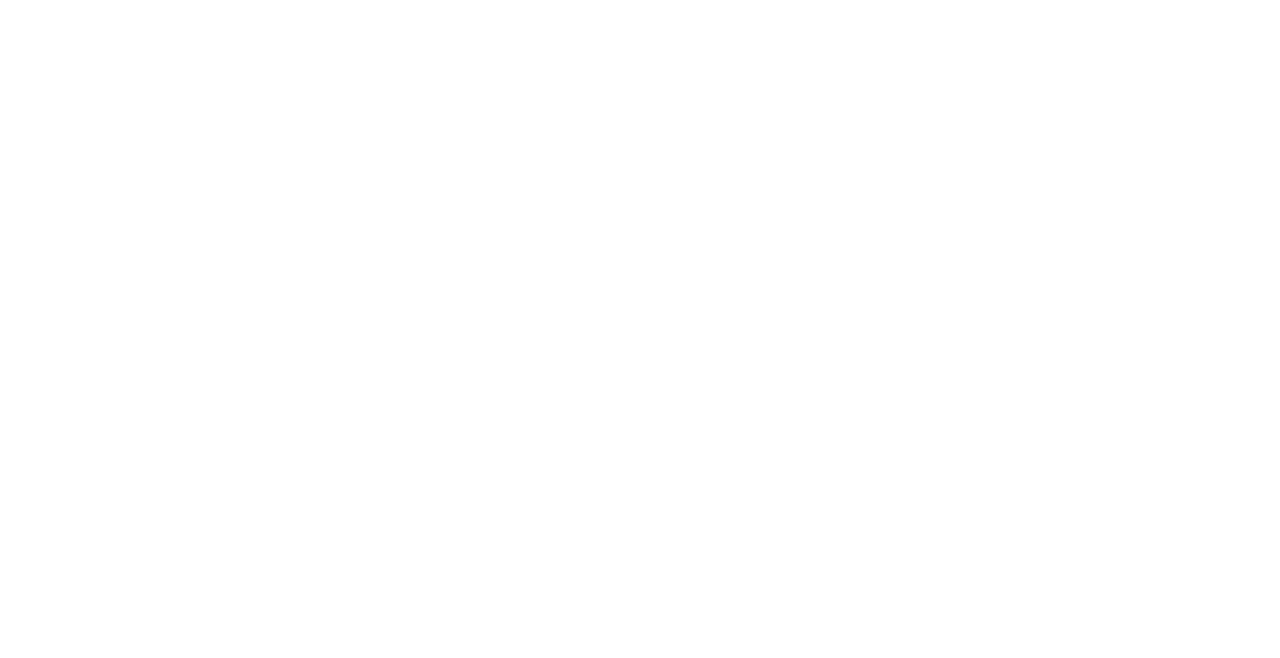
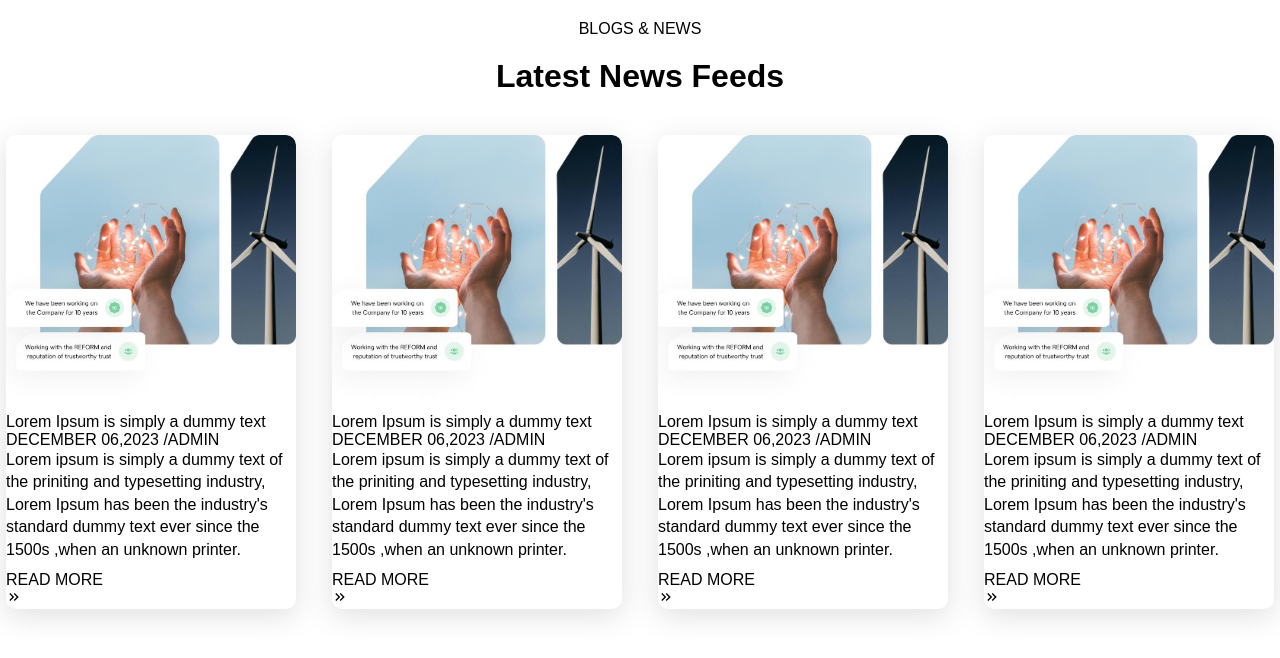
Before and after one commit to dhanushramudri/reform, a React (Create React App) app: page /blog in a window 1280 px wide. Before the commit this address had no page. Shown: the top 658 px of the page. Built offline with nearby package versions, Linux system fonts and the light colour scheme.

Commit message:
new commit

```diff
--- a/src/App.jsx
+++ b/src/App.jsx
@@ -3,6 +3,7 @@
 import Home from "./components/Home";
 import About from "./components/About";
 import ContactUs from "./components/ContactUs";
+import Blogs from "./components/Blog";
 
 const App = () => {
   return (
@@ -11,6 +12,7 @@
         <Route path="/" element={<Home />} />
         <Route path="/about" element={<About />} />
         <Route path="/contact" element={<ContactUs />} />
+        <Route path="/blog" element={<Blogs />} />
       </Routes>
     </Router>
   );
--- /dev/null
+++ b/src/components/Blog.css
@@ -0,0 +1,125 @@
+/* Blog.css */
+
+/* General styles */
+body {
+  font-family: "Albert Sans", sans-serif;
+  margin: 0;
+  padding: 0;
+}
+
+.wrapper {
+  width: 100%;
+  overflow: hidden;
+  margin-bottom: 50px;
+}
+
+.headerwrapper {
+  width: 100%;
+  height: auto;
+  display: flex;
+  flex-direction: column;
+  align-items: center;
+  justify-content: space-evenly;
+  padding: 20px 0;
+}
+
+.header-txt {
+  padding: 15px 30px;
+  background-color: #004652;
+  color: white;
+  clip-path: polygon(85% 1%, 100% 40%, 100% 100%, 0 99%, 0 0);
+}
+
+.latest {
+  font-size: 2rem;
+  font-weight: 600;
+  margin-top: 20px;
+  margin-bottom: 20px;
+}
+
+.photoswrapper {
+  display: flex;
+  flex-wrap: wrap;
+  justify-content: space-evenly;
+  gap: 30px;
+}
+
+.eachphoto {
+  width: calc(25% - 30px); /* Adjust the width according to your design */
+  min-width: 250px; /* Set a minimum width */
+  max-width: 350px; /* Set a maximum width */
+  height: auto;
+  margin-bottom: 30px;
+  background-color: white;
+  border-radius: 10px;
+  box-shadow: rgba(100, 100, 111, 0.2) 0px 7px 29px 0px;
+  overflow: hidden;
+}
+
+.image-wrapper {
+  height: 200px;
+  overflow: hidden;
+}
+
+.photo {
+  width: 100%;
+  height: auto;
+}
+
+.sub-part {
+  padding: 20px;
+}
+
+.head-text {
+  font-weight: 500;
+  font-size: 1.2rem;
+  margin-bottom: 10px;
+}
+
+.sub-text {
+  font-size: 0.8rem;
+  color: grey;
+  margin-bottom: 10px;
+}
+
+.text {
+  font-size: 1rem;
+  line-height: 1.4;
+  margin-bottom: 10px;
+}
+
+.read-info {
+  display: flex;
+  align-items: center;
+  gap: 5px;
+  color: #96dab5;
+  font-size: 0.9rem;
+}
+
+.read-more {
+  font-weight: 600;
+  font-size: 1rem;
+}
+
+.right-arrow {
+  font-size: 1.2rem;
+}
+
+/* Media queries */
+@media (max-width: 1200px) {
+  .each-photo {
+    width: calc(33.33% - 30px);
+  }
+}
+
+@media (max-width: 900px) {
+  .each-photo {
+    width: calc(50% - 30px);
+  }
+}
+
+@media (max-width: 600px) {
+  .each-photo {
+    width: calc(100% - 30px);
+  }
+}
--- /dev/null
+++ b/src/components/Blog.jsx
@@ -0,0 +1,88 @@
+// Blogs.js
+
+import React from "react";
+import Energy from "../images/hands.jpg";
+import Windmill from "../images/hands.jpg";
+import yellow from "../images/hands.jpg";
+import read from "../images/hands.jpg";
+import { MdKeyboardDoubleArrowRight } from "react-icons/md";
+import "./Blog.css";
+
+const Blogs = () => {
+  const dummytext = {
+    headtext: "Lorem Ipsum is simply a dummy text",
+    subtext: "DECEMBER 06,2023 /ADMIN",
+    text: "Lorem ipsum is simply a dummy text of the priniting and typesetting industry, Lorem Ipsum has been the industry's standard dummy text ever since the 1500s ,when an unknown printer.",
+  };
+
+  return (
+    <div className="wrapper">
+      <div className="headerwrapper">
+        <div className="headertxt">BLOGS & NEWS</div>
+        <div className="latest">Latest News Feeds</div>
+      </div>
+      <div className="newwrapper">
+        <div className="photoswrapper">
+          <div className="eachphoto">
+            <div className="imagewrapper">
+              <img src={Energy} className="photo" alt="Energy" />
+            </div>
+            <div className="subpart">
+              <div className="headtext">{dummytext.headtext}</div>
+              <div className="subtext">{dummytext.subtext}</div>
+              <div className="text">{dummytext.text}</div>
+              <div className="readinfo">
+                <div className="readmore">READ MORE</div>
+                <MdKeyboardDoubleArrowRight className="rightarrow" />
+              </div>
+            </div>
+          </div>
+          <div className="eachphoto">
+            <div className="imagewrapper">
+              <img src={Windmill} className="photo" alt="Windmill" />
+            </div>
+            <div className="subpart">
+              <div className="headtext">{dummytext.headtext}</div>
+              <div className="subtext">{dummytext.subtext}</div>
+              <div className="text">{dummytext.text}</div>
+              <div className="readinfo">
+                <div className="readmore">READ MORE</div>
+                <MdKeyboardDoubleArrowRight className="rightarrow" />
+              </div>
+            </div>
+          </div>
+          <div className="eachphoto">
+            <div className="imagewrapper">
+              <img src={yellow} className="photo" alt="Yellow" />
+            </div>
+            <div className="subpart">
+              <div className="headtext">{dummytext.headtext}</div>
+              <div className="subtext">{dummytext.subtext}</div>
+              <div className="text">{dummytext.text}</div>
+              <div className="readinfo">
+                <div className="readmore">READ MORE</div>
+                <MdKeyboardDoubleArrowRight className="rightarrow" />
+              </div>
+            </div>
+          </div>
+          <div className="eachphoto">
+            <div className="imagewrapper">
+              <img src={read} className="photo" alt="Read" />
+            </div>
+            <div className="subpart">
+              <div className="headtext">{dummytext.headtext}</div>
+              <div className="subtext">{dummytext.subtext}</div>
+              <div className="text">{dummytext.text}</div>
+              <div className="readinfo">
+                <div className="readmore">READ MORE</div>
+                <MdKeyboardDoubleArrowRight className="rightarrow" />
+              </div>
+            </div>
+          </div>
+        </div>
+      </div>
+    </div>
+  );
+};
+
+export default Blogs;
--- a/src/components/ContactUs.jsx
+++ b/src/components/ContactUs.jsx
@@ -88,7 +88,7 @@
           </div>
           <div className={styles.center}>
             <MdOutlineEmail className={styles.contactIcon} />
-            Loremispsom@gmai.com
+            Loremipsom@gmail.com
           </div>
           <div className={styles.center}>
             <HiOutlineLocationMarker className={styles.contactIcon} />
@@ -105,6 +105,7 @@
             placeholder="First Name"
             value={firstName}
             onChange={handleFirstNameChange}
+            className={styles.inputField}
           />
           <input
             type="text"
@@ -112,6 +113,7 @@
             placeholder="Last Name"
             value={lastName}
             onChange={handleLastNameChange}
+            className={styles.inputField}
           />
         </div>
         <input
@@ -120,6 +122,7 @@
           placeholder="Email address"
           value={email}
           onChange={handleEmailChange}
+          className={styles.inputField}
         />
         <input
           type="number"
@@ -127,13 +130,14 @@
           placeholder="Phone No"
           value={phone}
           onChange={handlePhoneChange}
+          className={styles.inputField}
         />
         <textarea
           name="message"
-          className={styles.textareaInput}
           placeholder="Message"
           value={message}
           onChange={handleMessageChange}
+          className={styles.textareaInput}
         ></textarea>
         <div className={styles.row2}>
           {toggleOn ? (
--- a/src/components/ContactUs.module.css
+++ b/src/components/ContactUs.module.css
@@ -1,10 +1,10 @@
 .contactus {
-  height: max-content;
-  width: 80%;
-  margin: 0 10%;
-  background-image: url("../images/contactbg.png");
-  background-color: rgba(0, 0, 0, 0);
   display: flex;
+  justify-content: center;
+  align-items: flex-start;
+  margin: 0 auto;
+  padding: 20px;
+  background-image: url("../images/contact.png");
 }
 
 .contactUsBtn {
@@ -27,14 +27,10 @@
 
 .leftContact {
   width: 50%;
-  margin: 3% 0;
-  height: max-content;
 }
 
 .rightContact {
-  margin: 3% 0;
   width: 50%;
-  height: max-content;
 }
 
 p {
@@ -49,7 +45,6 @@
   justify-content: flex-start;
   align-items: flex-start;
   flex-direction: column;
-  /* background-color: grey; */
   width: 50%;
   margin: 10% 2%;
   height: max-content;
@@ -72,77 +67,60 @@
   font-weight: 600;
 }
 
-.rightContact {
-  display: flex;
-  justify-content: center;
-  flex-direction: column;
-  height: 100%;
-}
-
-input {
-  width: 80%;
+.inputField,
+.textareaInput {
+  width: 100%;
   padding: 20px;
   border: none;
+  box-sizing: border-box;
   background-color: #ddf6e775;
   color: #54838a;
   font-weight: 600;
   font-size: 15px;
-  margin: 10px;
+  margin: 10px 0;
   border-top-right-radius: 30px;
 }
 
 .textareaInput {
-  width: 80%;
-  padding: 20px;
-  border: none;
-  background-color: #ddf6e775;
-  color: #54838a;
-  font-weight: 600;
-  font-size: 15px;
-  margin: 10px;
   height: 100px;
-  border-top-right-radius: 30px;
   max-width: 100%;
 }
 
 .row {
   display: flex;
   flex-direction: row;
-  width: 92%;
-}
-
-.toggleon {
-  width: 50px;
-  height: 30px;
-  color: #014753;
+  justify-content: center;
+  align-items: center;
+  width: 100%;
+  gap: 20px;
 }
 
 .row2 {
-  width: 85%;
   display: flex;
+  justify-content: space-between;
   align-items: center;
+  width: 100%;
   margin: 5% 0;
-  height: 100px;
-  display: flex;
 }
 
 .agree {
-  width: 55%;
-  word-spacing: 3px;
-  margin: 5% 2%;
+  width: calc(50% - 24px);
+  margin: 5% 0;
+  text-align: center;
   color: grey;
   font-weight: 600;
   line-height: 20px;
 }
 
 .submitBtn {
+  width: calc(50% - 24px);
+  margin: 5% 0;
   background-color: #014753;
   color: #bccfd2;
   border: none;
   font-size: 15px;
   letter-spacing: 1px;
-  margin: 5% 0;
-  padding: 20px 45px;
+  padding: 20px;
   border-radius: 4px;
   border-top-right-radius: 25px;
   cursor: pointer;
@@ -181,7 +159,6 @@
 @media screen and (max-width: 768px) {
   .contactus {
     flex-direction: column;
-    width: 100%;
   }
 
   .leftContact,
@@ -195,11 +172,7 @@
 
   .details {
     width: 100%;
-  }
-
-  .row,
-  .row2 {
-    flex-direction: column;
+    margin: 10% 2%;
   }
 
   .toggleon {
@@ -208,33 +181,30 @@
 
   .agree {
     width: 100%;
-    text-align: center;
   }
 
-  input,
-  textarea {
-    width: calc(100% - 20px);
-    margin: 10px;
+  .inputField,
+  .textareaInput {
+    margin: 10px 0;
   }
 }
 
 @media screen and (min-width: 769px) {
   .contactus {
     width: 80%;
-    margin: 0 10%;
-  }
-
-  .leftContact,
-  .rightContact {
-    width: 50%;
+    margin: 0 auto;
   }
 
   .details {
     width: 80%;
-    margin: 10% 10%;
+    margin: 10% auto;
   }
 
   .toggleon {
     margin: 0;
   }
 }
+.toggleon {
+  font-size: 40px;
+  margin: 0;
+}
```
